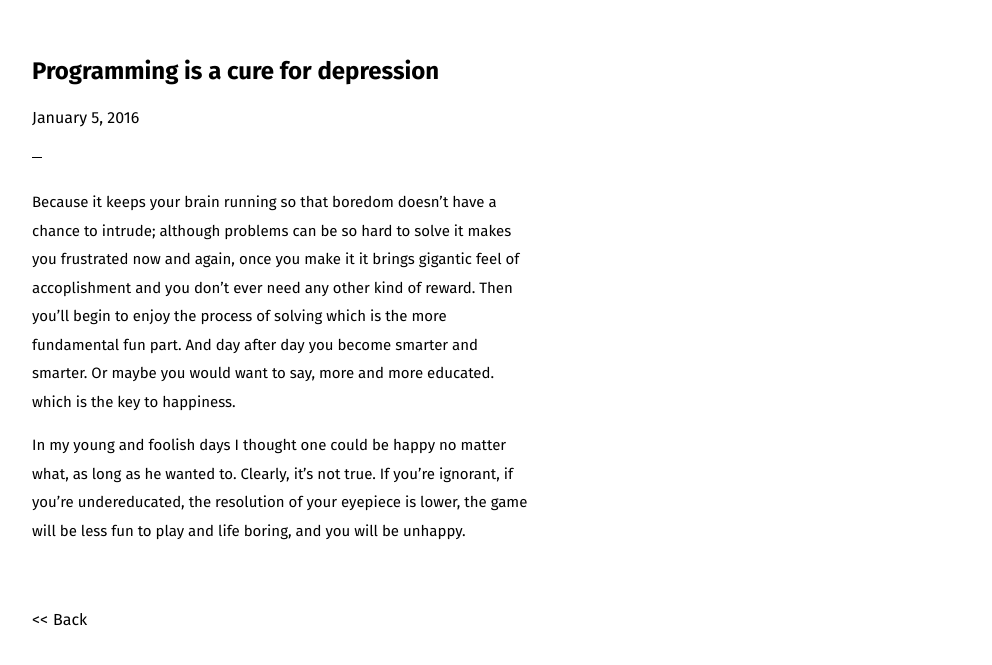
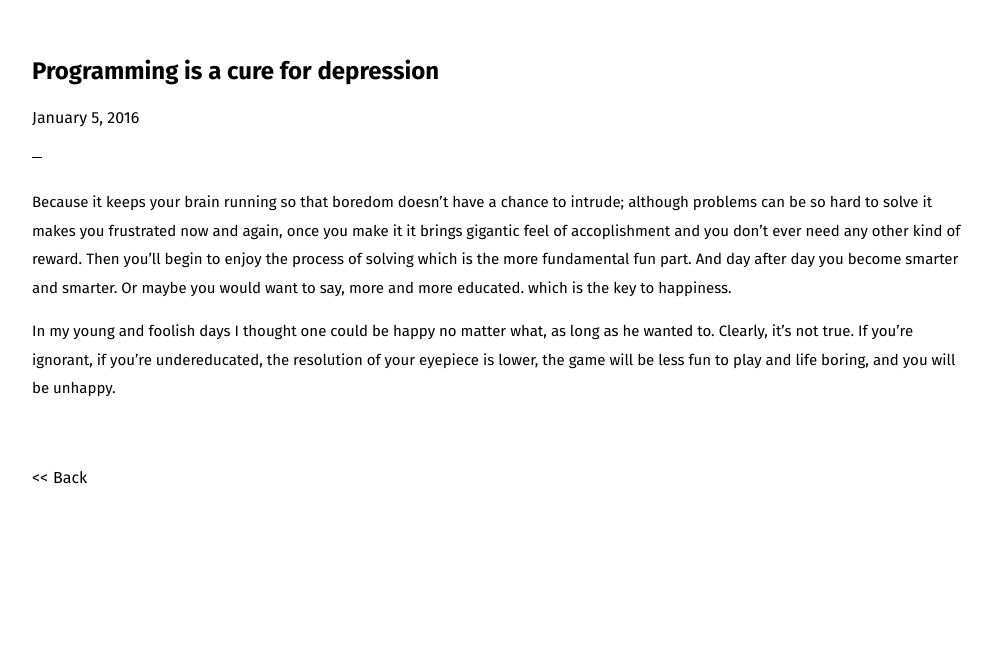
Before and after one commit to pocoapoco/pocoapoco.github.io, a Jekyll site: the page built from _posts/2016-01-05-test.md, in a window 1280 px wide. Shown: the top 665 px of the page, without its empty margins (18-1010 px from the left). Built offline with Jekyll 4.4.1, drawn with Linux system fonts in a browser that asks for light colours.

Commit message:
changed article max width

```diff
--- a/_includes/sass/basic.scss
+++ b/_includes/sass/basic.scss
@@ -257,7 +257,7 @@ iframe {
 }
 
 article {
-  max-width: 500px;
+  max-width: 80%;
 
   a {
     padding-left: 6px;
```
